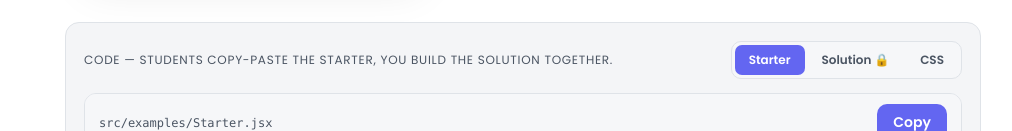
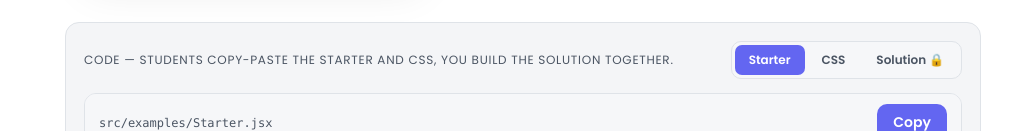
Before and after one commit to icancodefyi/react-session, a React (Vite) app: page / in a window 1280 px wide. Shown: the part 922-1053 px from the top of the page, without its empty margins (267-1279 px from the left). Built offline with nearby package versions, Linux system fonts and the light colour scheme.

Commit message:
refactor: tab order Starter → CSS → Solution; CSS always unlocked

```diff
--- a/src/App.jsx
+++ b/src/App.jsx
@@ -87,7 +87,7 @@ function ConceptView({ item, unlocked, onRequestSolution, onRelock, templateCss
 
       <div className="ex-panel">
         <div className="ex-label">
-          Code — students copy-paste the Starter, you build the Solution together.
+          Code — students copy-paste the Starter and CSS, you build the Solution together.
           <div className="seg">
             <button
               className={'seg-btn' + (codeMode === 'starter' ? ' active' : '')}
@@ -96,16 +96,16 @@ function ConceptView({ item, unlocked, onRequestSolution, onRelock, templateCss
               Starter
             </button>
             <button
+              className={'seg-btn' + (codeMode === 'css' ? ' active' : '')}
+              onClick={() => setCodeMode('css')}
+            >
+              CSS
+            </button>
+            <button
               className={'seg-btn' + (codeMode === 'solution' ? ' active' : '')}
               onClick={() => switchCode('solution')}
             >
               {unlocked ? 'Solution' : 'Solution 🔒'}
-            </button>
-            <button
-              className={'seg-btn' + (codeMode === 'css' ? ' active' : '')}
-              onClick={() => setCodeMode('css')}
-            >
-              CSS
             </button>
           </div>
         </div>
```
